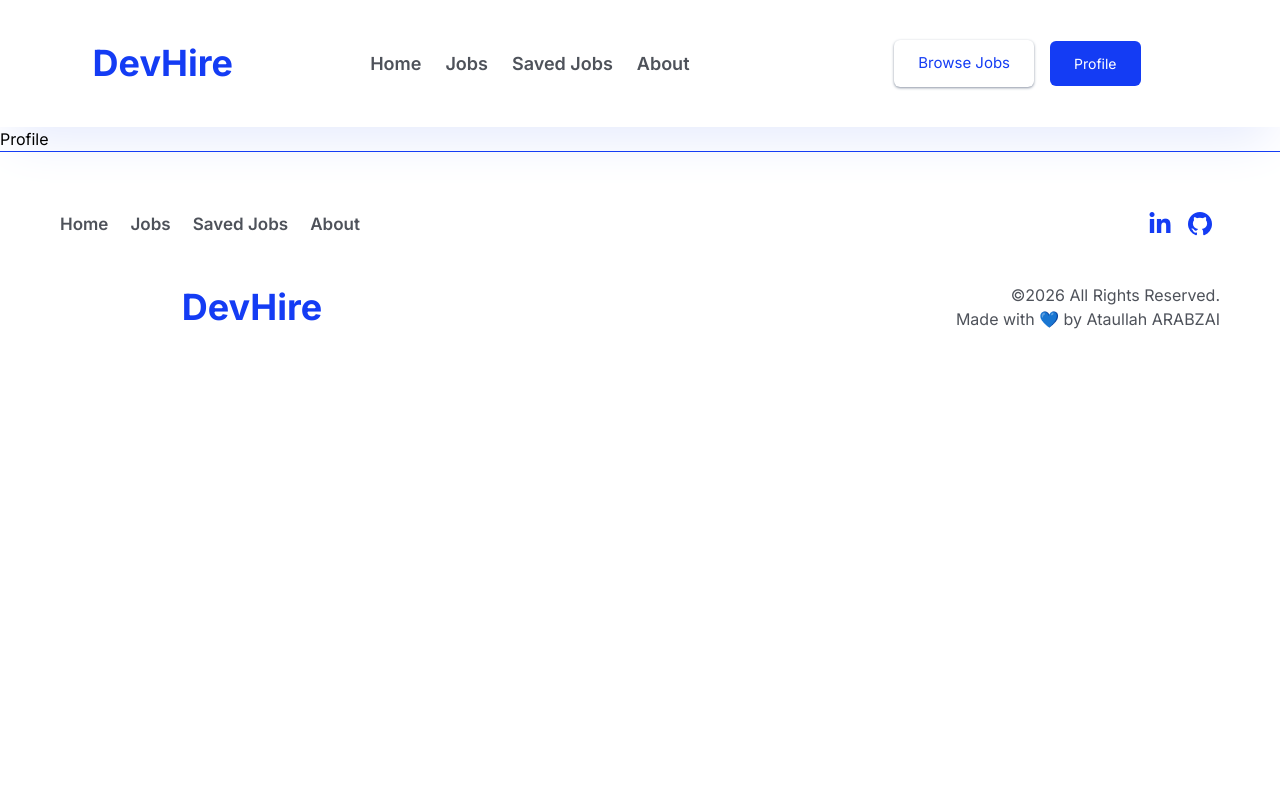
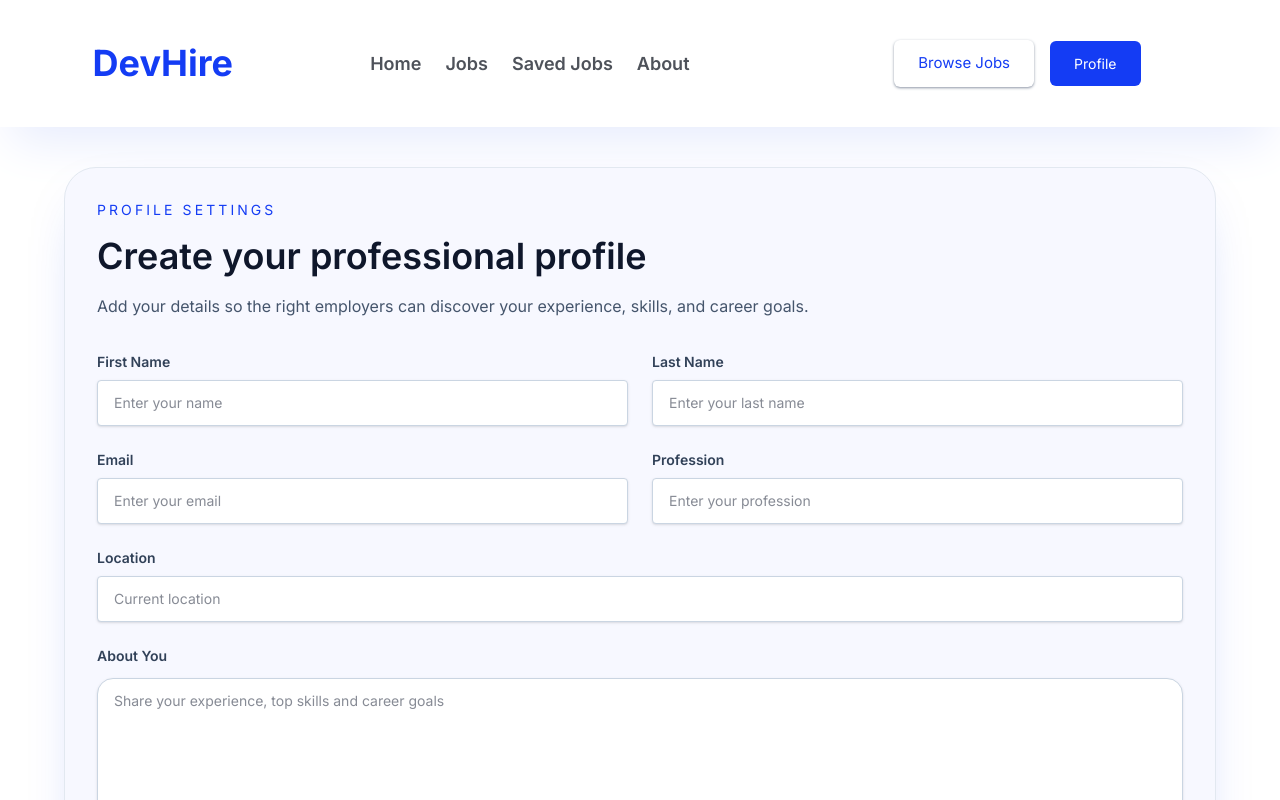
Before and after one commit to ataullaharabzai/DevHire-jobs-board, a React (Vite) app: page /profile in a window 1280 px wide. Shown: the top 800 px of the page. Built offline with nearby package versions, Linux system fonts and the light colour scheme.

Commit message:
profile UI added

```diff
--- /dev/null
+++ b/src/components/Input.tsx
@@ -0,0 +1,32 @@
+interface InputType {
+  placeholder: string;
+  label: string;
+  className: string;
+  value: string;
+  setValue?: () => void;
+  type: string;
+}
+
+function Input({
+  placeholder,
+  label,
+  className,
+  value,
+  setValue,
+  type,
+}: InputType) {
+  return (
+    <div className={`flex w-full flex-col gap-2 ${className}`}>
+      <label className="text-sm font-semibold text-slate-700">{label}</label>
+      <input
+        type={type}
+        placeholder={placeholder}
+        value={value}
+        onChange={() => setValue}
+        className="w-full rounded-sm border border-slate-300 bg-white px-4 py-3 text-sm text-slate-900 shadow-sm transition duration-200 focus:border-[#143cf4] focus:outline-none focus:ring-2 focus:ring-[#143cf4]/10"
+      />
+    </div>
+  );
+}
+
+export default Input;
--- a/src/components/Searchbar.tsx
+++ b/src/components/Searchbar.tsx
@@ -1,5 +1,3 @@
-import Button from "./Button";
-
 interface Search {
   placeholder: string;
   searchItems: string;
--- a/src/pages/Profile.tsx
+++ b/src/pages/Profile.tsx
@@ -1,8 +1,76 @@
+import Button from "../components/Button";
+import Input from "../components/Input";
 
 function Profile() {
   return (
-    <div>Profile</div>
-  )
+    <section className="p-5 md:p-8 lg:p-10">
+      <div className="mx-auto max-w-6xl rounded-4xl border border-slate-200 bg-[#f7f8ff] p-6 shadow-[0_20px_60px_-30px_rgba(20,60,244,0.35)] md:p-8">
+        <div className="mb-8 space-y-4">
+          <p className="text-sm uppercase tracking-[0.22em] text-[#143cf4]">
+            Profile settings
+          </p>
+          <h1 className="text-3xl font-semibold text-slate-900 md:text-4xl">
+            Create your professional profile
+          </h1>
+          <p className="max-w-3xl text-sm leading-7 text-slate-600 md:text-base">
+            Add your details so the right employers can discover your
+            experience, skills, and career goals.
+          </p>
+        </div>
+
+        <form className="grid grid-cols-1 gap-6 lg:grid-cols-2">
+          <Input
+            type="text"
+            placeholder="Enter your name"
+            className=""
+            label="First Name"
+            value=""
+          />
+          <Input
+            type="text"
+            placeholder="Enter your last name"
+            className=""
+            label="Last Name"
+            value=""
+          />
+          <Input
+            type="email"
+            placeholder="Enter your email"
+            className=""
+            label="Email"
+            value=""
+          />
+          <Input
+            type="text"
+            placeholder="Enter your profession"
+            className=""
+            label="Profession"
+            value=""
+          />
+          <Input
+            type="text"
+            placeholder="Current location"
+            className="lg:col-span-2"
+            label="Location"
+            value=""
+          />
+          <div className="lg:col-span-2 flex flex-col gap-3">
+            <label className="text-sm font-semibold text-slate-700">
+              About You
+            </label>
+            <textarea
+              placeholder="Share your experience, top skills and career goals"
+              className="min-h-42 resize-none rounded-2xl border border-slate-300 bg-white px-4 py-3 text-sm text-slate-900 shadow-sm transition duration-200 focus:border-[#143cf4] focus:outline-none focus:ring-2 focus:ring-[#143cf4]/10"
+            />
+          </div>
+
+          <div className="lg:col-span-2 flex justify-end">
+            <Button text="Create profile" visit="" className="bg-[#143cf4] text-white" />
+          </div>
+        </form>
+      </div>
+    </section>
+  );
 }
 
-export default Profile
+export default Profile;
```
